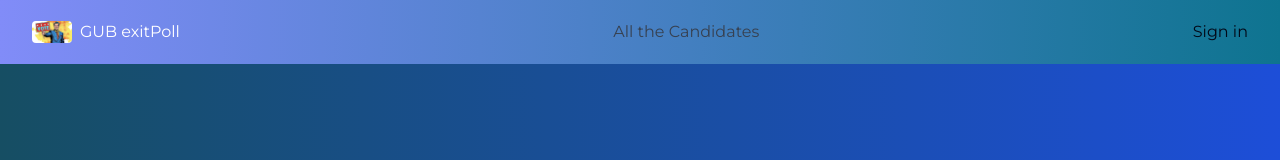
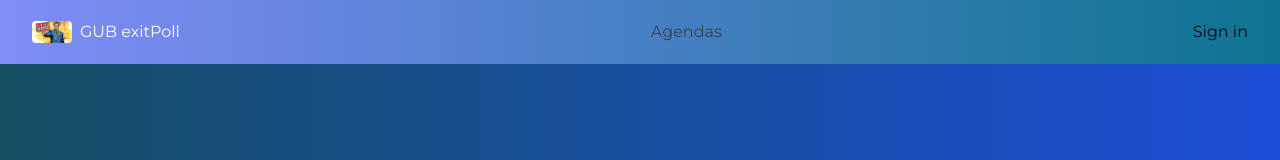
Before and after one commit to mdekaa/accidentwebsite, a Next.js app: page / in a window 1280 px wide. Shown: the top 160 px of the page. Built offline with nearby package versions, Linux system fonts and the light colour scheme; no server answers.

Commit message:
agenda link

```diff
--- a/src/app/header.tsx
+++ b/src/app/header.tsx
@@ -67,7 +67,7 @@ export function Header() {
 
 
           <Link href="/updates" className="link">
-            All the Candidates
+            Agendas
           </Link>
         </div>
 
```
